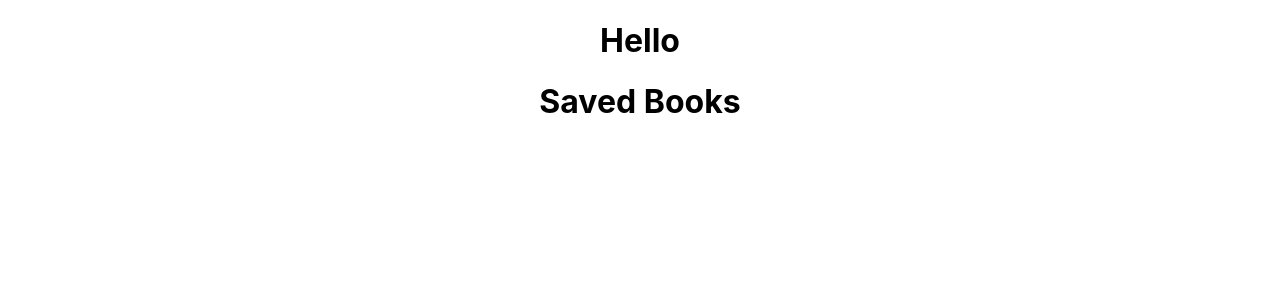
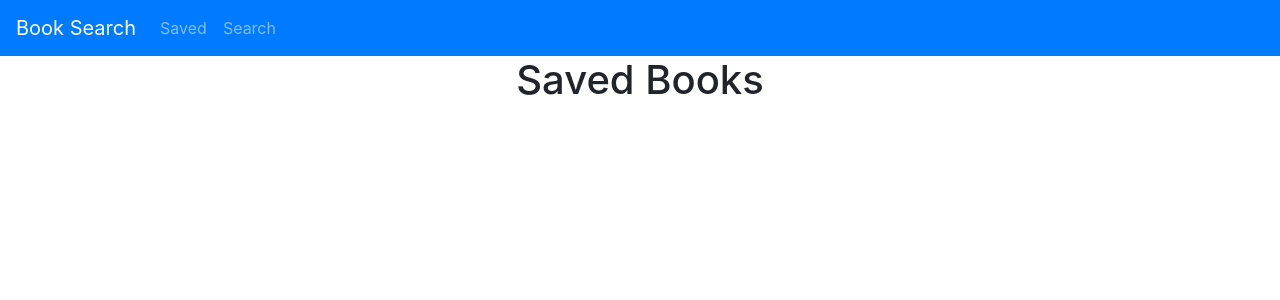
Before and after one commit to drospond/Book-Search, a React (Create React App) app in the folder client/: page / in a window 1280 px wide. Shown: the top 300 px of the page. Built offline with nearby package versions, Linux system fonts and the light colour scheme.

Commit message:
created navbar

```diff
--- a/client/public/index.html
+++ b/client/public/index.html
@@ -15,6 +15,7 @@
       user's mobile device or desktop. See https://developers.google.com/web/fundamentals/web-app-manifest/
     -->
     <link rel="manifest" href="%PUBLIC_URL%/manifest.json" />
+    <link rel="stylesheet" href="https://stackpath.bootstrapcdn.com/bootstrap/4.4.1/css/bootstrap.min.css" integrity="sha384-Vkoo8x4CGsO3+Hhxv8T/Q5PaXtkKtu6ug5TOeNV6gBiFeWPGFN9MuhOf23Q9Ifjh" crossorigin="anonymous">
     <!--
       Notice the use of %PUBLIC_URL% in the tags above.
       It will be replaced with the URL of the `public` folder during the build.
--- a/client/src/App.js
+++ b/client/src/App.js
@@ -3,12 +3,13 @@ import "./App.css";
 import { BrowserRouter, Route, Switch } from "react-router-dom";
 import SavedBooks from "./containers/SavedBooks";
 import SearchBooks from "./containers/SearchBooks";
+import Navbar from "./components/shared/Navbar";
 
 function App() {
   return (
     <div className="App">
-      <h1>Hello</h1>
       <BrowserRouter>
+      <Navbar/>
         <Switch>
           <Route exact path="/(|saved)">
             <SavedBooks/>
--- /dev/null
+++ b/client/src/components/shared/Navbar.jsx
@@ -0,0 +1,26 @@
+import React from "react";
+import {Link} from "react-router-dom";
+
+const Navbar = () => {
+  return (
+    <nav className="navbar navbar-expand-lg navbar-dark bg-primary">
+      <div className="navbar-brand" href="#">
+        Book Search
+      </div>
+      <ul className="navbar-nav">
+        <li className="nav-item">
+          <Link className="nav-link" to="/saved">
+            Saved
+          </Link>
+        </li>
+        <li className="nav-item">
+          <Link className="nav-link" to="/search">
+            Search
+          </Link>
+        </li>
+      </ul>
+    </nav>
+  );
+};
+
+export default Navbar;
```
